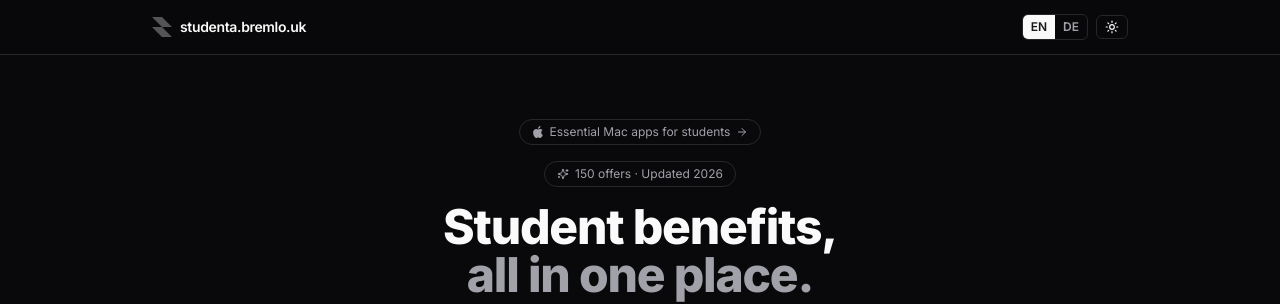
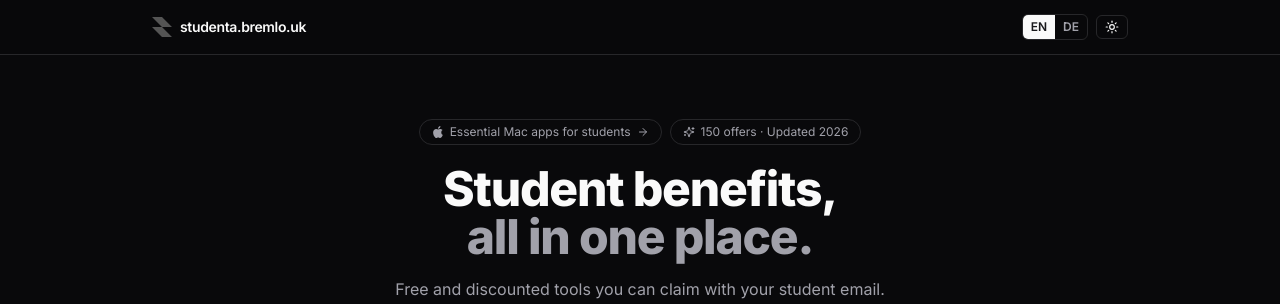
Before and after one commit to thisisbremlo/studenta, a React (Vite) app: page / in a window 1280 px wide. Shown: the top 304 px of the page. Built offline with nearby package versions, Linux system fonts and the light colour scheme.

Commit message:
Combine hero badges into one row above the headline
The Mac apps pill and the offers-count badge now sit side by side in a
single wrapping flex row, so they no longer stack into two tag lines.

🤖 Generated with Codebuff
Co-Authored-By: Codebuff <noreply@codebuff.com>

```diff
--- a/src/App.tsx
+++ b/src/App.tsx
@@ -159,7 +159,7 @@ function App() {
 
       {/* Hero */}
       <section className="mx-auto max-w-5xl px-6 pt-16 pb-10 text-center">
-        <div className="mb-4 flex items-center justify-center gap-2">
+        <div className="mb-5 flex flex-wrap items-center justify-center gap-2">
           <a
             href="/mac-apps"
             className="group inline-flex items-center gap-1.5 rounded-full border border-border px-3 py-1 text-xs text-muted-foreground transition-colors hover:border-ring/50 hover:text-foreground"
@@ -168,11 +168,11 @@ function App() {
             {t("macAppsTitle")}
             <ArrowRight className="h-3 w-3 transition-transform group-hover:translate-x-0.5" />
           </a>
+          <span className="inline-flex items-center gap-1.5 rounded-full border border-border px-3 py-1 text-xs text-muted-foreground">
+            <Sparkles className="h-3 w-3" />
+            {benefits.length} {t("offers")} · {t("heroBadge")}
+          </span>
         </div>
-        <span className="mb-4 inline-flex items-center gap-1.5 rounded-full border border-border px-3 py-1 text-xs text-muted-foreground">
-          <Sparkles className="h-3 w-3" />
-          {benefits.length} {t("offers")} · {t("heroBadge")}
-        </span>
         <h1 className="text-4xl font-extrabold tracking-tight sm:text-5xl">
           {t("heroTitle1")}
           <br />
```
